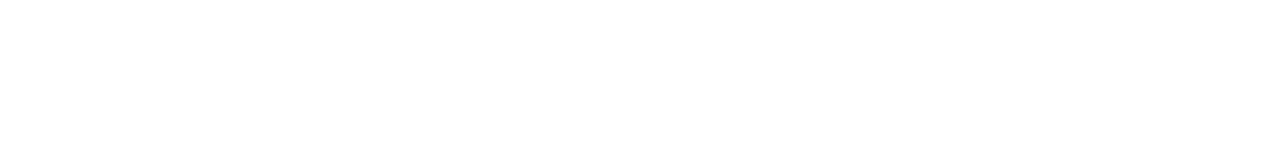
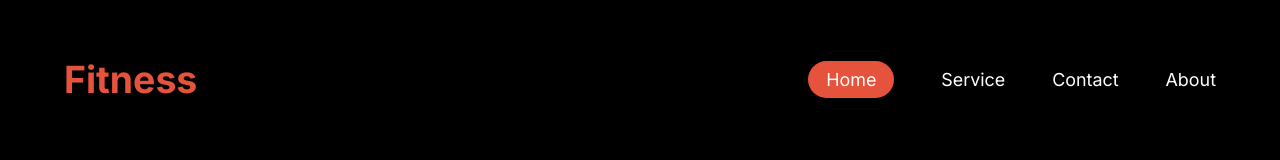
Before and after one commit to redwan09uk/Assignment-2, a plain HTML site: page index.html in a window 1280 px wide. Drawn offline with Linux system fonts and the light colour scheme.

Commit message:
heading and nav-bar added

```diff
--- a/index.html
+++ b/index.html
@@ -8,7 +8,17 @@
     </head>
 
     <body>
-        <header>
+        <header class="container heading">
+            <div class="heading-title">
+                <h3>Fitness</h3>
+            </div>
+            <div class="nav-bar">
+                <p><span>Home</span></p>
+                <p>Service</p>
+                <p>Contact</p>
+                <p>About</p>
+            </div>
+
 
         </header>
 
--- a/styles/style.css
+++ b/styles/style.css
@@ -0,0 +1,49 @@
+@import url('https://fonts.googleapis.com/css2?family=Inter:wght@100..900&display=swap');
+
+/* Universal Tag */
+*{
+    margin: 0;
+    padding: 0;
+}
+
+/* font */
+body{
+    font-family: "Inter", sans-serif;
+    background-color: black;
+}
+.container{
+    width: 90%;
+    margin: 3.56rem auto;
+    border-radius: 1rem;
+}
+span{
+
+    background-color: #E6533C;
+    padding:8px 18px 8px 18px;
+    border-radius: 46px;
+}
+/* heading style */
+.heading{
+    display: flex;
+    justify-content: space-between;
+    align-items: center;
+}
+.heading-title{
+    color: #E6533C;
+    font-size: 2rem;
+    font-weight: 700;
+}
+
+.nav-bar{
+    display: flex;
+    justify-content:space-evenly;
+    gap: 2.93rem;
+    align-items: center;
+
+}
+
+.nav-bar p{
+    color: #FFFFFF;
+    font-size: 1.12rem;
+    font-weight: 400;
+}
```
